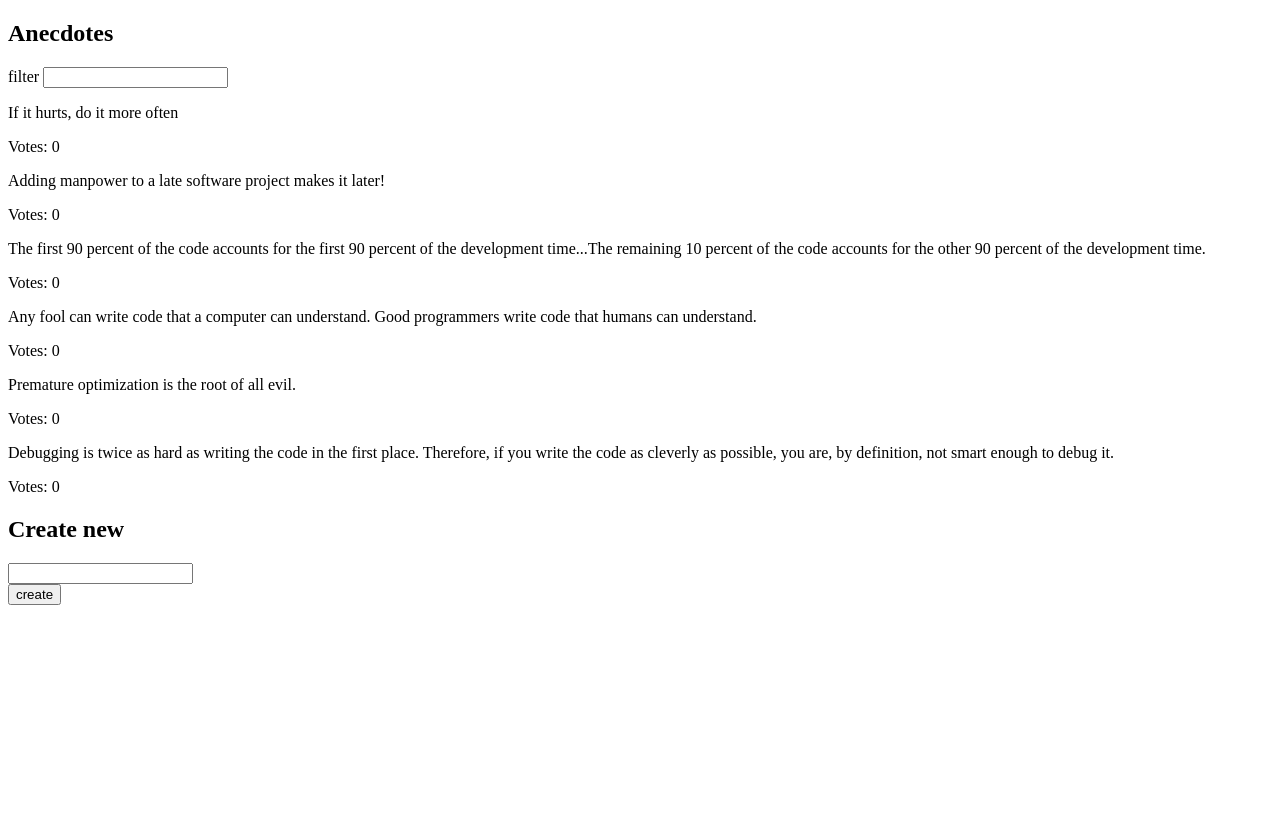
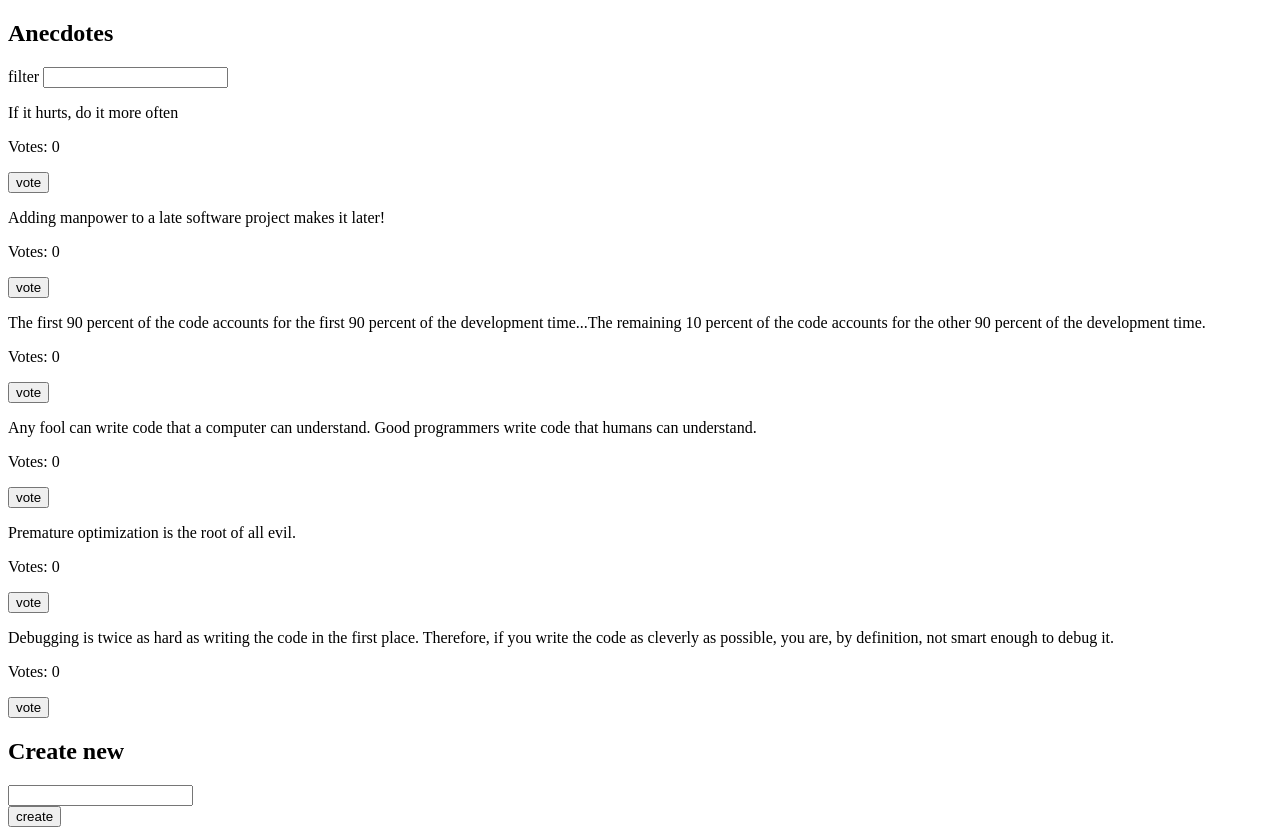
Before and after one commit to William-nyarash/fullStackOpen2023, a React (Vite) app in the folder part6/redux-anecdotes/: page / in a window 1280 px wide. Before the commit the page ends 800 px from the top, so only its background shows below. Built offline with nearby package versions, Linux system fonts and the light colour scheme.

Commit message:
add the missing button and its functionality

```diff
--- a/part6/redux-anecdotes/src/components/AnecdoteList.jsx
+++ b/part6/redux-anecdotes/src/components/AnecdoteList.jsx
@@ -1,5 +1,6 @@
-import { useSelector } from "react-redux";
+import { useDispatch, useSelector } from "react-redux";
 import { createSelector } from "@reduxjs/toolkit";
+import { vote } from "../reducers/anecdoteReducer";
 
 const selectAnecdotes = state => state.anecdotes;
 const selectFilter = state => state.filter;
@@ -11,13 +12,19 @@ const selectFilteredAnecdotes = createSelector(
   }
 );
 const AnecdoteList = () => {
+  const dispatch = useDispatch()
   const anecdotes = useSelector(selectFilteredAnecdotes);
+
+  const handleVote =(id)=>{
+    dispatch(vote(id))
+  }
   return (
     <div>
       {anecdotes.map(anecdote => (
         <div key={anecdote.id}>
           <p>{anecdote.content}</p>
           <p>Votes: {anecdote.votes}</p>
+          <button onClick={()=>handleVote(anecdote.id)}>vote</button>
         </div>
       ))}
     </div>
```
